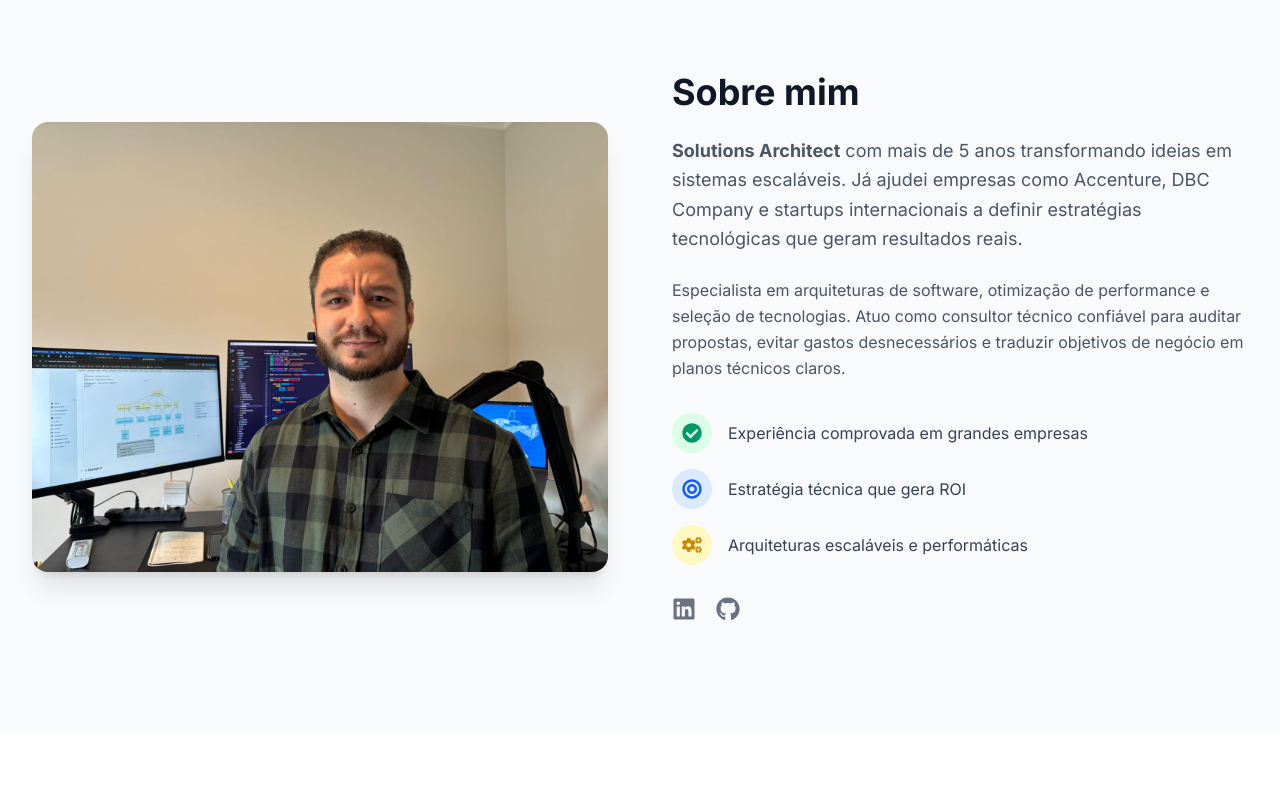
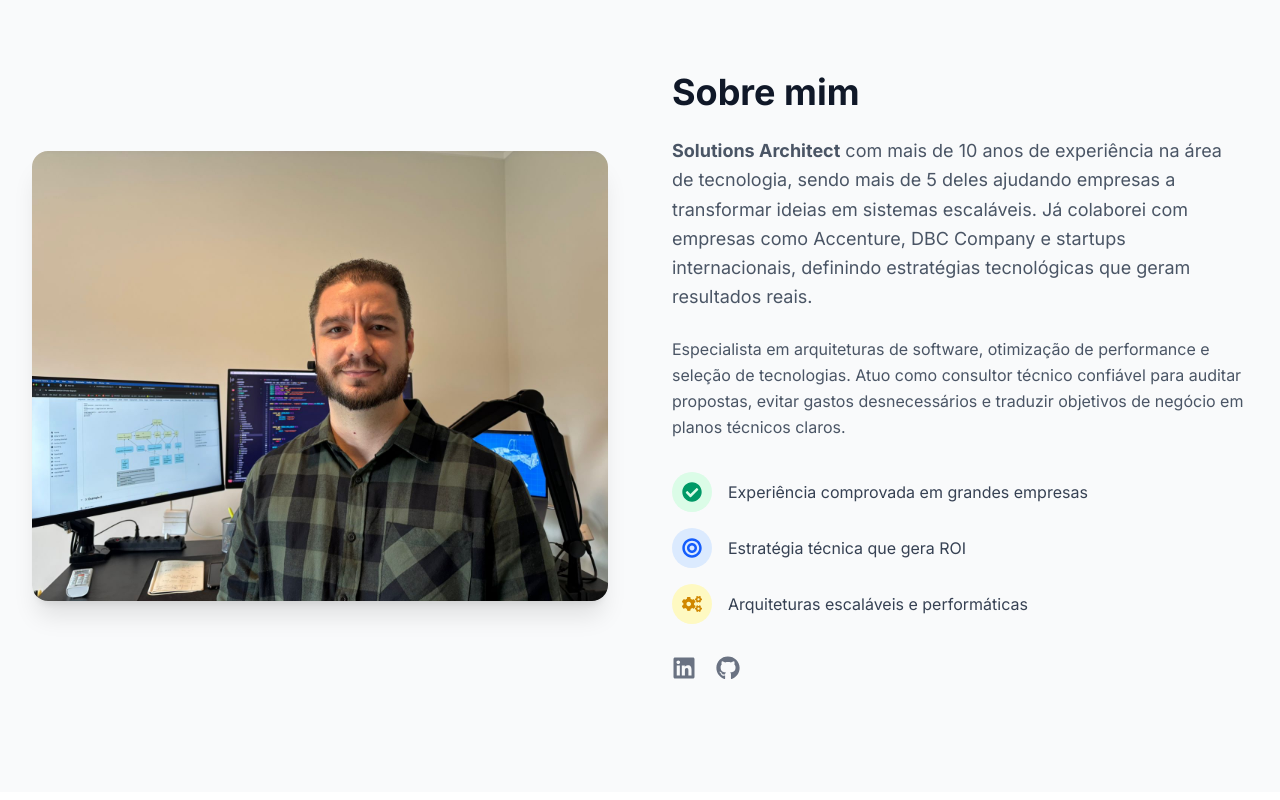
Before and after one commit to mendesalan/cto, a Next.js app: page / in a window 1280 px wide. Shown: the part 800-1600 px from the top of the page. Built offline with nearby package versions, Linux system fonts and the light colour scheme.

Commit message:
update about me and contact info

```diff
--- a/src/components/About.tsx
+++ b/src/components/About.tsx
@@ -45,10 +45,12 @@ const About = () => {
             </h2>
 
             <p className="text-lg text-gray-600 leading-relaxed mb-6">
-              <strong>Solutions Architect</strong> com mais de 5 anos
-              transformando ideias em sistemas escaláveis. Já ajudei empresas
-              como Accenture, DBC Company e startups internacionais a definir
-              estratégias tecnológicas que geram resultados reais.
+              <strong>Solutions Architect</strong> com mais de 10 anos de
+              experiência na área de tecnologia, sendo mais de 5 deles ajudando
+              empresas a transformar ideias em sistemas escaláveis. Já colaborei
+              com empresas como Accenture, DBC Company e startups
+              internacionais, definindo estratégias tecnológicas que geram
+              resultados reais.
             </p>
 
             <p className="text-base text-gray-600 leading-relaxed mb-8">
--- a/src/components/Footer.tsx
+++ b/src/components/Footer.tsx
@@ -1,7 +1,13 @@
 "use client";
 
 import Link from "next/link";
-import { FaLinkedin, FaInstagram, FaEnvelope, FaPhone } from "react-icons/fa";
+import {
+  FaLinkedin,
+  FaInstagram,
+  FaEnvelope,
+  FaPhone,
+  FaWhatsapp,
+} from "react-icons/fa";
 
 const Footer = () => {
   return (
@@ -94,14 +100,14 @@ const Footer = () => {
                 </a>
               </li>
               <li className="flex items-center">
-                <FaPhone className="w-4 h-4 mr-2" />
+                <FaWhatsapp className="w-4 h-4 mr-2" />
                 <a
-                  href="tel:+5500000000000"
+                  href="https://api.whatsapp.com/send?phone=5511961525971&text=Oi%20Alan%2C%20vi%20seus%20servi%C3%A7os%20e%20quero%20entender%20como%20voc%C3%AA%20pode%20me%20ajudar%20com%20meu%20projeto%20digital."
                   target="_blank"
                   rel="noopener noreferrer"
                   className="hover:text-white transition-colors"
                 >
-                  (00) 00000-0000
+                  (11) 96152-5971
                 </a>
               </li>
             </ul>
```
